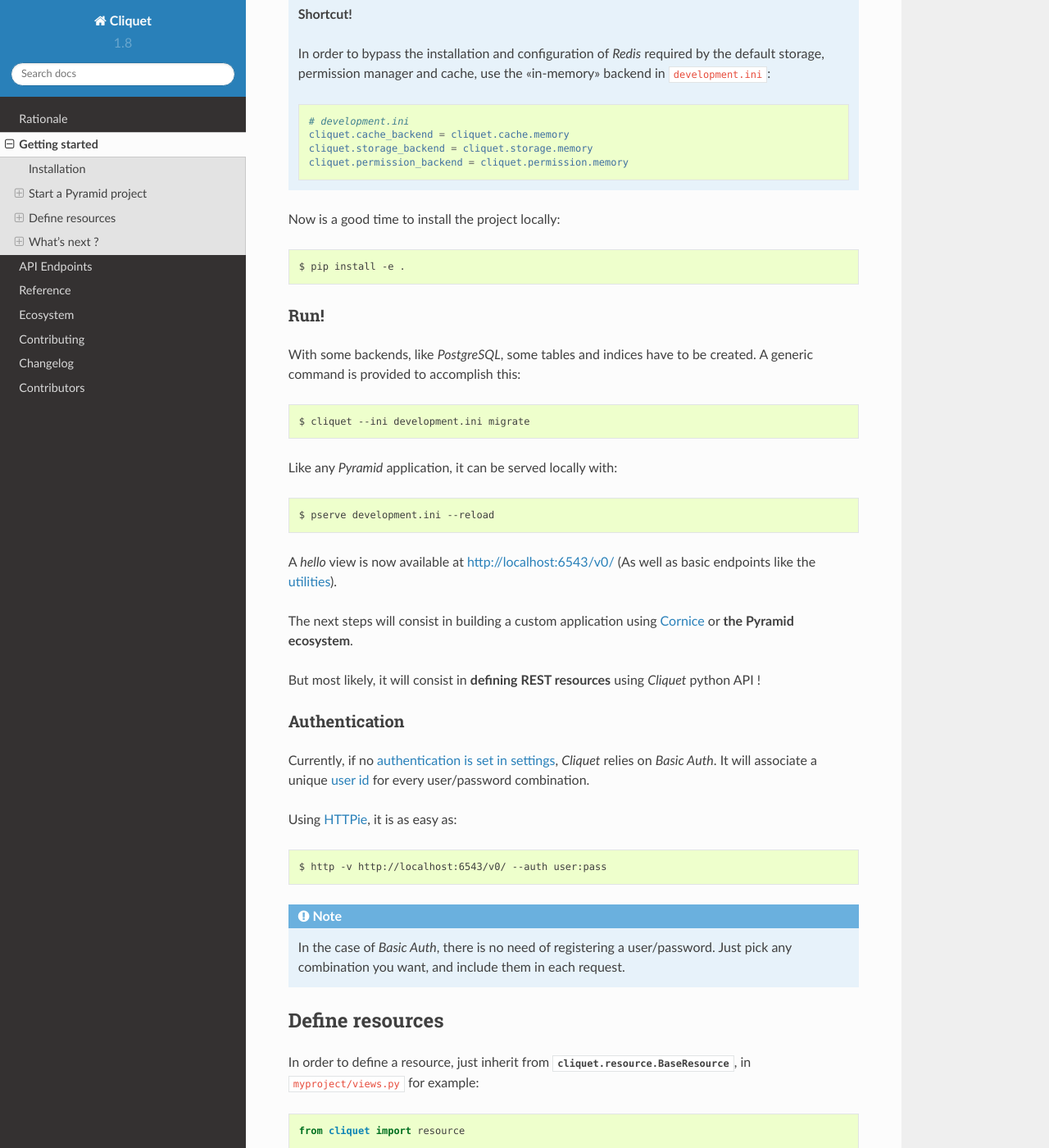
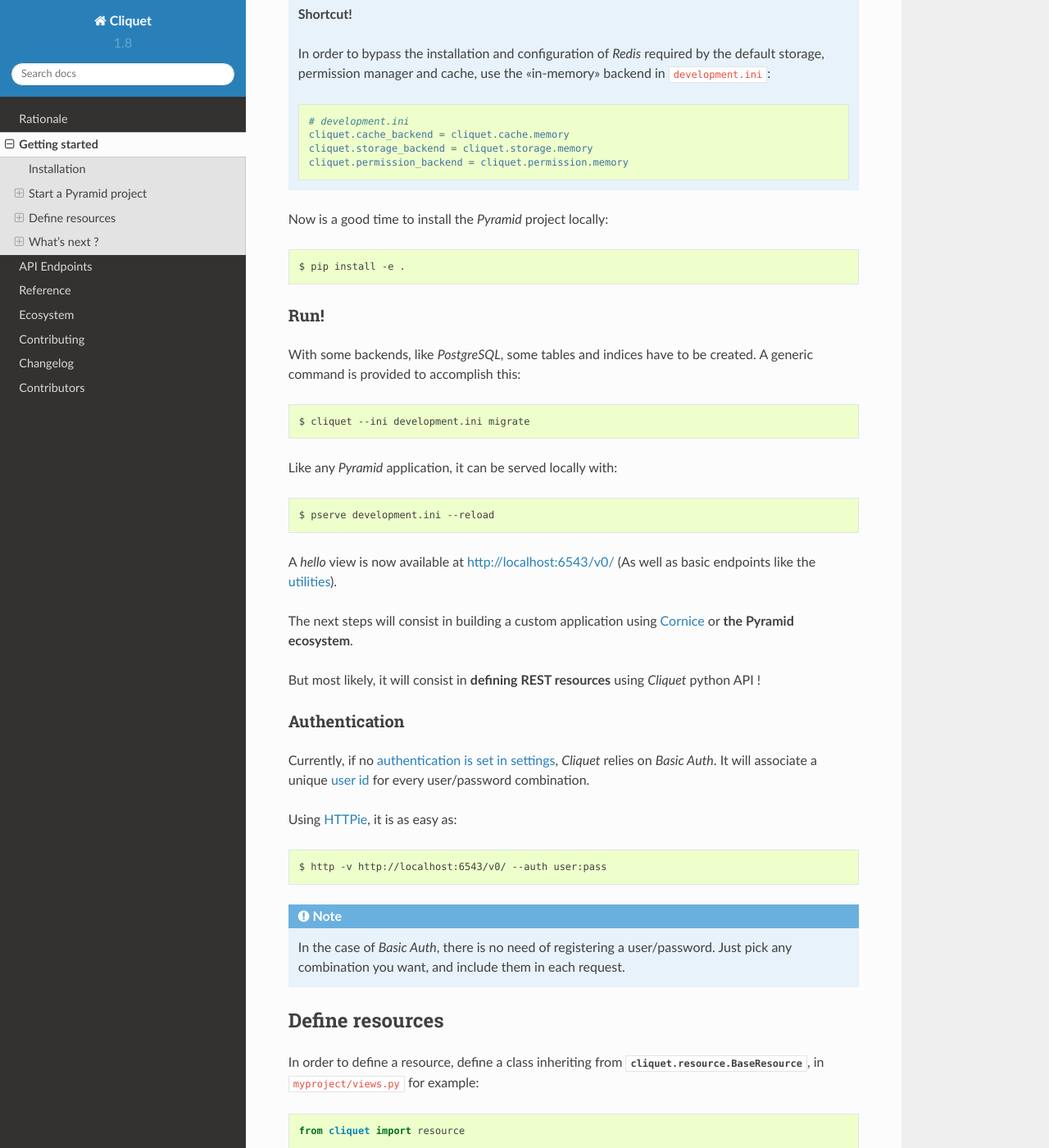
Before and after one commit to Kinto/kinto, a Sphinx documentation site: the page built from docs/quickstart.rst, in a window 1280 px wide and 1400 px high, scrolled down 1018 px. Shown: the whole window at 82% size. Built offline with Sphinx 7.4.7 and the Read the Docs theme 2.0.0, drawn with Linux system fonts in a browser that asks for light colours.

Commit message:
Minor syntax improvements

```diff
--- a/docs/quickstart.rst
+++ b/docs/quickstart.rst
@@ -69,7 +69,7 @@
         cliquet.permission_backend = cliquet.permission.memory
 
 
-Now is a good time to install the project locally::
+Now is a good time to install the *Pyramid* project locally::
 
     $ pip install -e .
 
@@ -121,7 +121,7 @@
 Define resources
 ================
 
-In order to define a resource, just inherit from :class:`cliquet.resource.BaseResource`,
+In order to define a resource, define a class inheriting from :class:`cliquet.resource.BaseResource`,
 in :file:`myproject/views.py` for example:
 
 .. code-block:: python
```
